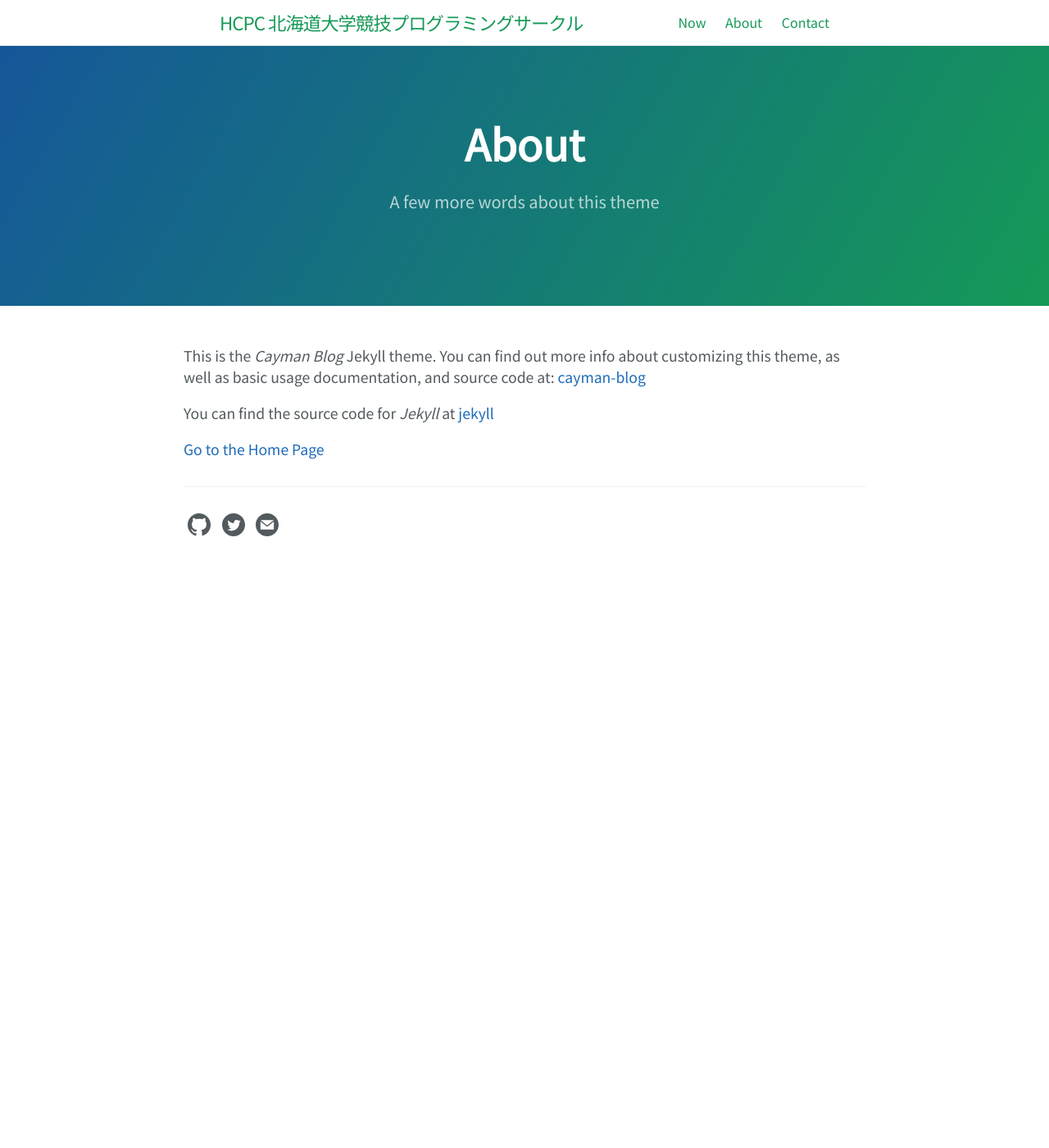
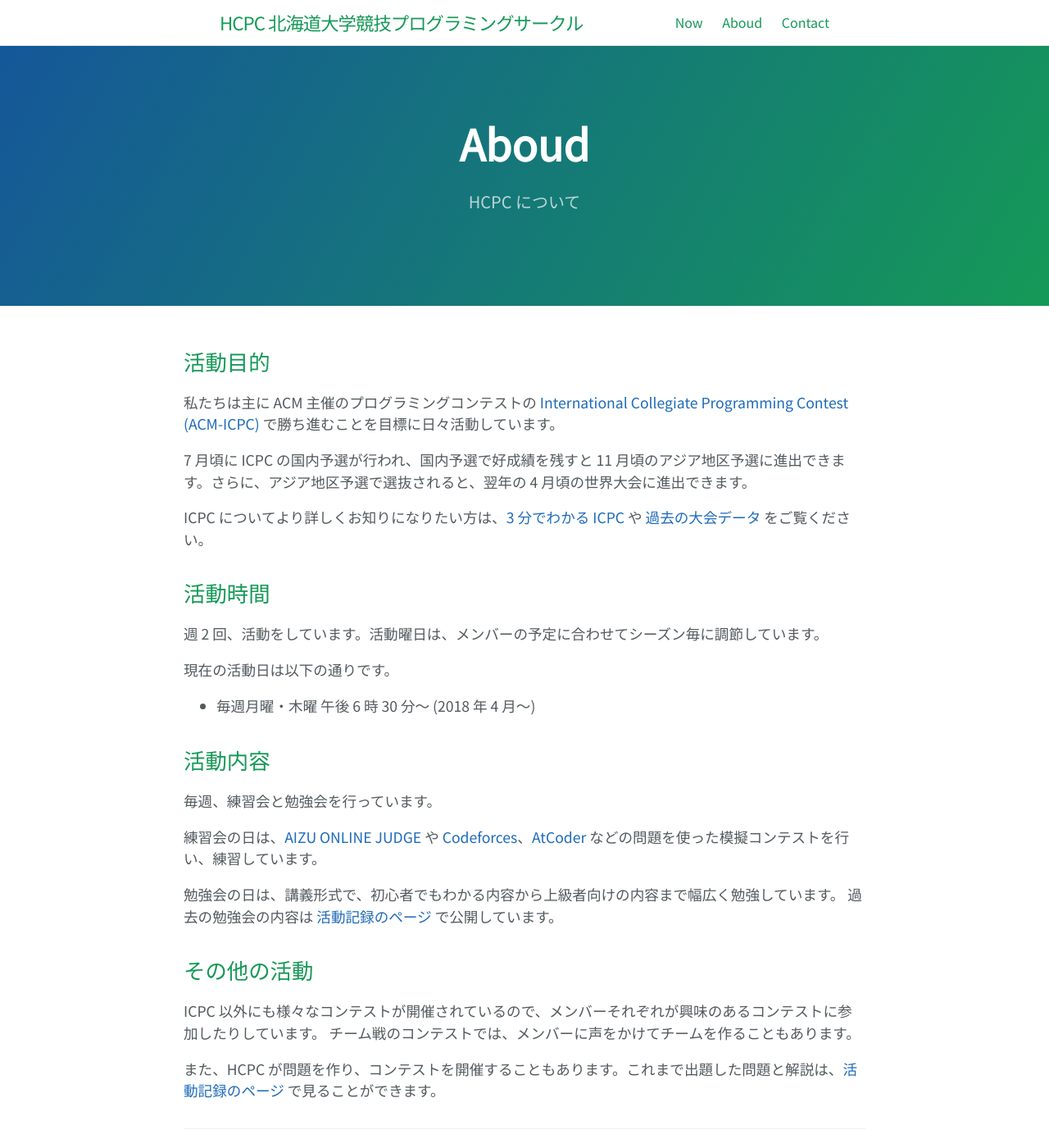
Before and after one commit to hcpc-hokudai/hcpc-hokudai.github.io, a Jekyll site: the page built from about.md, in a window 1280 px wide and 1400 px high. Shown: the whole window at 82% size. Built offline with Jekyll 4.4.1, drawn with Linux system fonts in a browser that asks for light colours.

Commit message:
about ページの更新

```diff
--- a/about.md
+++ b/about.md
@@ -1,15 +1,34 @@
 ---
 layout: page
-title: About
-tagline: A few more words about this theme
+title: Aboud
+tagline: HCPC について
 permalink: /about.html
 ref: about
 order: 0
 ---
 
-This is the _Cayman Blog_ Jekyll theme. You can find out more info about customizing this theme, as well as basic usage documentation, and source code at: [cayman-blog](https://github.com/lorepirri/cayman-blog)
+## 活動目的
+私たちは主に ACM 主催のプログラミングコンテストの [International Collegiate Programming Contest (ACM-ICPC)](https://icpc.iisf.or.jp/) で勝ち進むことを目標に日々活動しています。
 
-You can find the source code for _Jekyll_ at [jekyll](https://github.com/jekyll/jekyll)
+7 月頃に ICPC の国内予選が行われ、国内予選で好成績を残すと 11 月頃のアジア地区予選に進出できます。さらに、アジア地区予選で選抜されると、翌年の 4 月頃の世界大会に進出できます。
 
+ICPC についてより詳しくお知りになりたい方は、[3 分でわかる ICPC](https://icpc.iisf.or.jp/acm-icpc/3min/) や [過去の大会データ](https://icpc.iisf.or.jp/past/) をご覧ください。
 
-[Go to the Home Page]({{ '/' | absolute_url }})
+## 活動時間
+週 2 回、活動をしています。活動曜日は、メンバーの予定に合わせてシーズン毎に調節しています。
+
+現在の活動日は以下の通りです。
+
+- 毎週月曜・木曜 午後 6 時 30 分～ (2018 年 4 月〜)
+
+## 活動内容
+毎週、練習会と勉強会を行っています。
+
+練習会の日は、[AIZU ONLINE JUDGE](http://judge.u-aizu.ac.jp/onlinejudge/) や [Codeforces](http://codeforces.com/)、[AtCoder](http://atcoder.jp/) などの問題を使った模擬コンテストを行い、練習しています。
+
+勉強会の日は、講義形式で、初心者でもわかる内容から上級者向けの内容まで幅広く勉強しています。 過去の勉強会の内容は [活動記録のページ]({{ '/activities.html' | absolute_url }}) で公開しています。
+
+## その他の活動
+ICPC 以外にも様々なコンテストが開催されているので、メンバーそれぞれが興味のあるコンテストに参加したりしています。 チーム戦のコンテストでは、メンバーに声をかけてチームを作ることもあります。
+
+また、HCPC が問題を作り、コンテストを開催することもあります。これまで出題した問題と解説は、[活動記録のページ]({{ '/activities.html' | absolute_url }}) で見ることができます。
```
